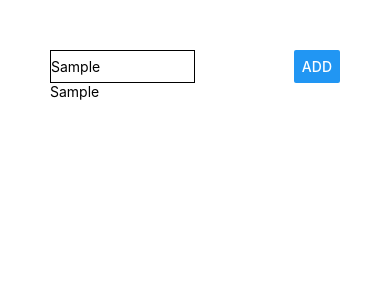
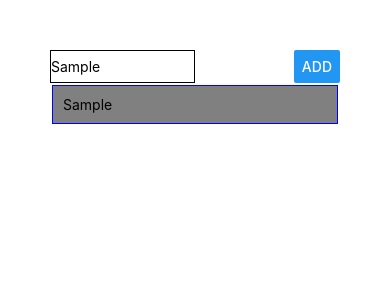
Before and after one commit to AlanKrajina/ReactNative-GoalsApp, a React Native app: screen / in a window 390 px wide. Both pictures are taken after typing "Sample" into the empty fields and a click on the button "ADD". Shown: the top 300 px of the page. Built offline with nearby package versions, Linux system fonts and the light colour scheme.

Commit message:
added <FlatList> functionality

```diff
--- a/App.js
+++ b/App.js
@@ -1,5 +1,5 @@
 import React, {useState} from 'react';
-import { StyleSheet, Text, View, Button, TextInput } from 'react-native';
+import { StyleSheet, Text, View, Button, TextInput, ScrollView, FlatList } from 'react-native';
 
 export default function App() {
 
@@ -15,12 +15,9 @@
                                             // setGoals function to set state
 
   const addGoalHandler = () => {
-    setGoals([...goals, enteredTextGoal])   // add all elements 'enteredTextGoal' to new -> ...goals
-  }                                        // goals is new state we use
-
-// outputing onPress ADD
-  const newViews = goals.map(el=> <Text key={el}>{el}</Text>)
-
+    setGoals(currentGoals =>
+      [...currentGoals, {id: Math.random().toString(), value: enteredTextGoal}])   // onPress creates ne array of objects --> item.value TO USE
+    }
 
   return (
     <View style={styles.screen}>
@@ -36,9 +33,12 @@
               onPress={addGoalHandler}
               />
           </View>
-          <View>
-            {newViews}
-          </View>
+          <FlatList
+            keyExtractor={item => item.id}
+            data={goals}                  // our current state array
+            renderItem={itemData=> (      // iterating through goals array that has objects
+              <Text style={styles.listItem}>{itemData.item.value}</Text>  // outputing each object from array
+            )} />
     </View>
   );
 }
@@ -56,5 +56,12 @@
     width: '50%',
     borderColor: 'black',
     borderWidth: 1
+  },
+  listItem: {
+    padding: 10,
+    borderColor: 'blue',
+    backgroundColor: 'grey',
+    borderWidth: 1,
+    margin: 2
   }
 });
```
